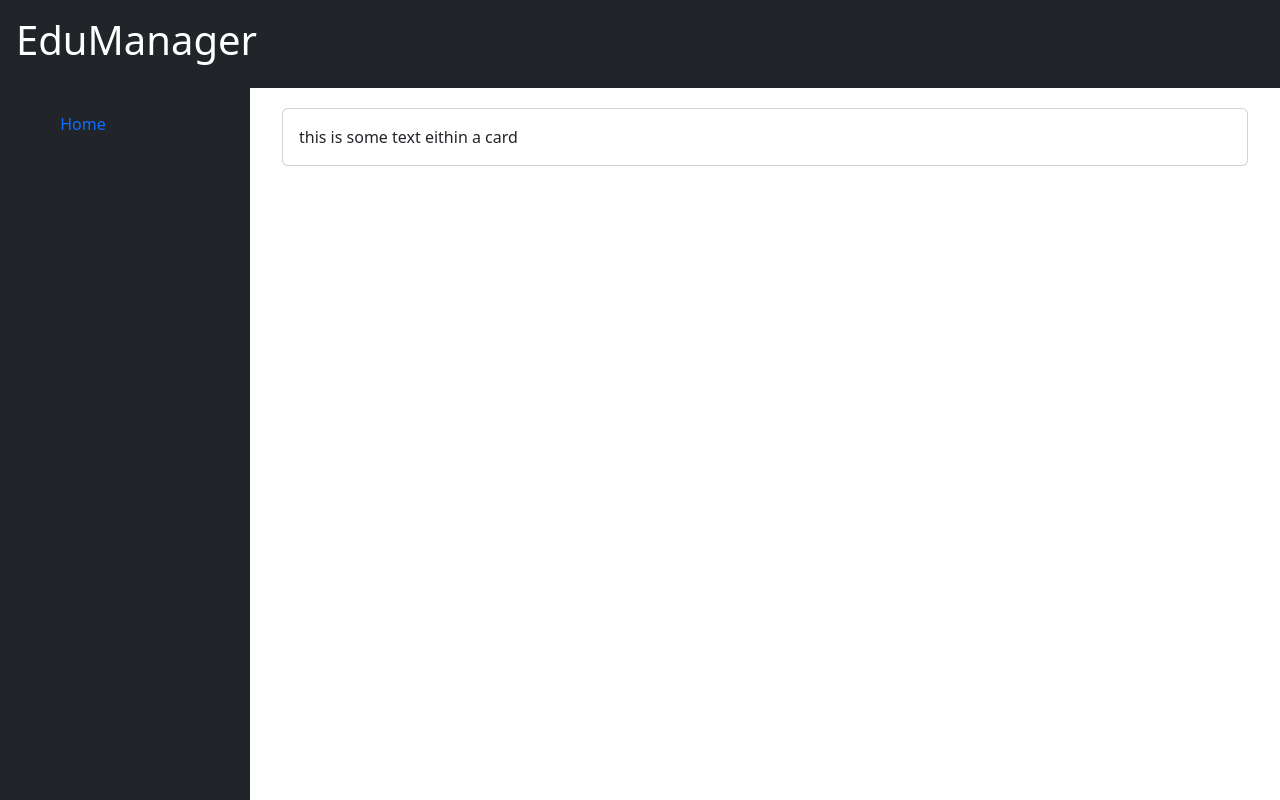
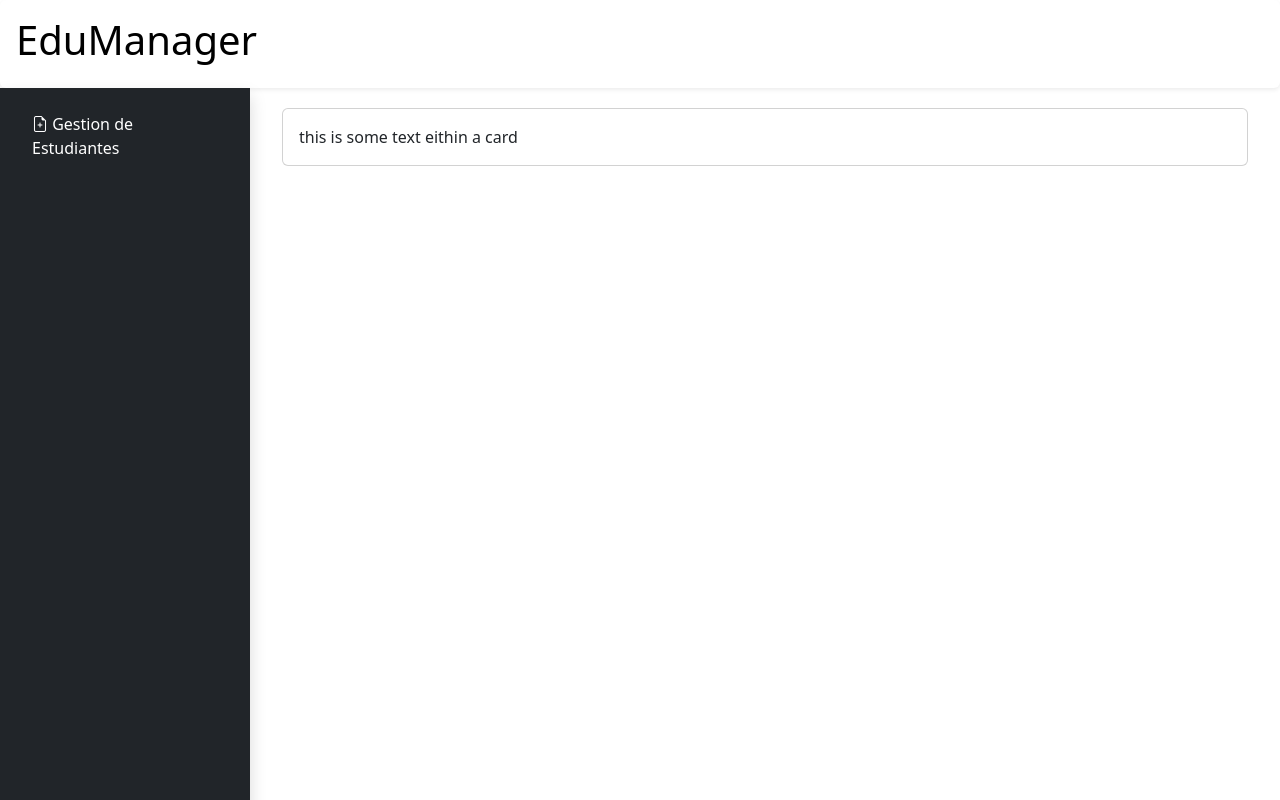
Before and after one commit to baironfreire/student-app, an Angular app: page / in a window 1280 px wide. Built offline with nearby package versions, Linux system fonts and the light colour scheme.

Commit message:
Implementacíon de libreria para maquetacion y esperiencia de usuario

```diff
--- a/package.json
+++ b/package.json
@@ -19,6 +19,7 @@
     "@angular/platform-browser-dynamic": "^16.2.0",
     "@angular/router": "^16.2.0",
     "bootstrap": "^5.3.2",
+    "bootstrap-icons": "^1.11.1",
     "jquery": "^3.7.1",
     "popper.js": "^1.16.1",
     "rxjs": "~7.8.0",
--- a/src/app/shared/components/header/header.component.html
+++ b/src/app/shared/components/header/header.component.html
@@ -1,3 +1,3 @@
-<header class="p-3 bg-dark text-white">
+<header class=" text-black shadow-sm p-3 bg-white rounded">
     <h1>EduManager</h1>
 </header>
--- a/src/app/shared/components/slidebar/slidebar.component.html
+++ b/src/app/shared/components/slidebar/slidebar.component.html
@@ -1,10 +1,10 @@
 <!-- Barra lateral -->
-<div class="d-flex flex-column flex-shrink-0 p-3 text-white bg-dark  h-100 position-fixed" style="width: 250px;">
+<div class="d-flex flex-column flex-shrink-0 p-3 text-white bg-dark  h-100 position-fixed shadow" style="width: 250px;">
     <ul class="nav nav-pills flex-column mb-auto">
        <li class="nav-item">
-            <a href="#" class="nav-link">
-                <svg class="bi me-2" width="16" height="16"></svg>
-                Home
+            <a href="#" class="nav-link text-white">
+                <i class="bi bi-file-earmark-plus"></i>
+                Gestion de Estudiantes
             </a>
        </li>
     </ul>
--- a/src/index.html
+++ b/src/index.html
@@ -6,6 +6,7 @@
   <base href="/">
   <meta name="viewport" content="width=device-width, initial-scale=1">
   <link rel="icon" type="image/x-icon" href="favicon.ico">
+  <link rel="stylesheet" href="https://cdn.jsdelivr.net/npm/bootstrap-icons@1.11.1/font/bootstrap-icons.css">
 </head>
 <body class="fix-header card-no-border fix-slider">
   <app-root></app-root>
```
